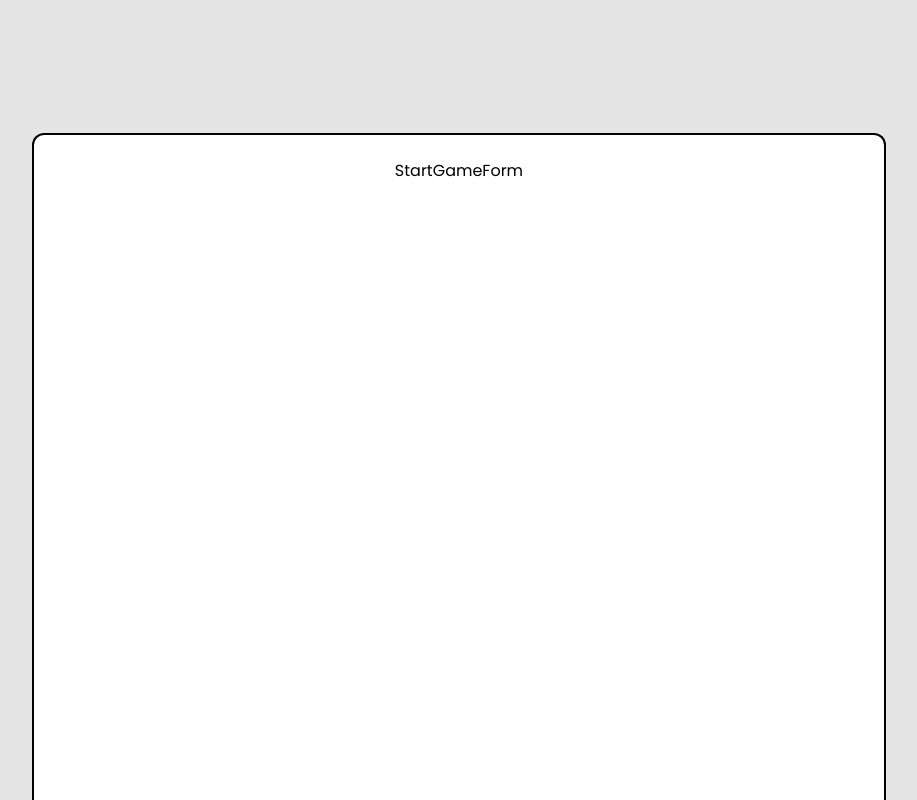
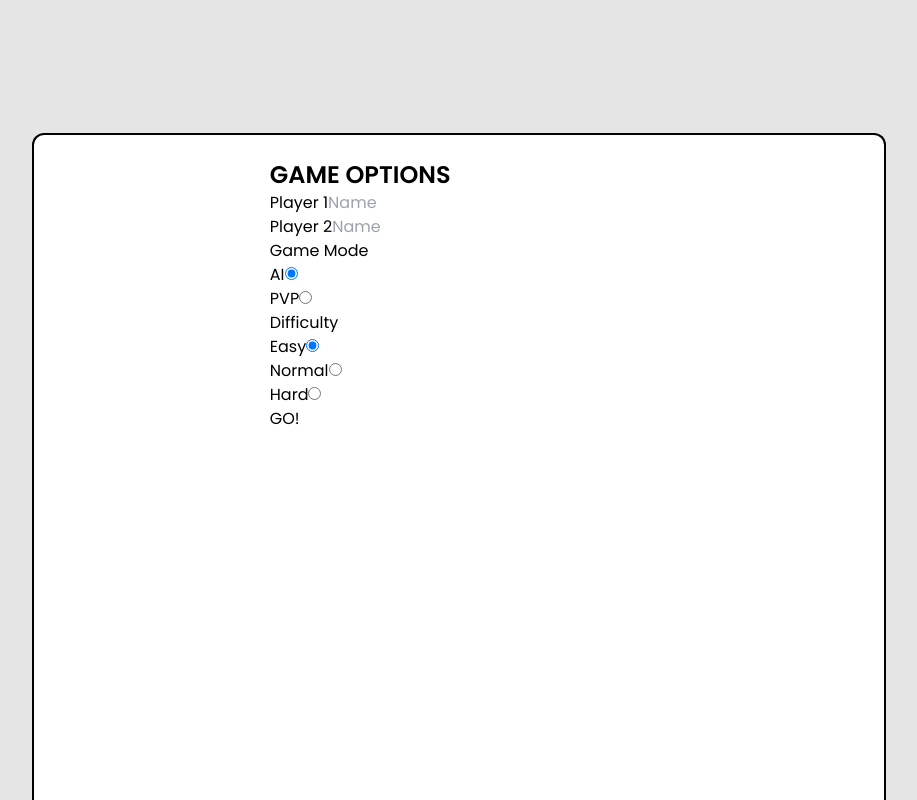
Before and after one commit to dmarts05/react-tictactoe, a React (Vite) app: page / in a window 1280 px wide. Both pictures are taken after a click on the button 640 px from the left and 459 px from the top of the page. Shown: the whole page, without its empty margins (181-1098 px from the left). Built offline with nearby package versions, Linux system fonts and the light colour scheme; the HTML template or start-up script is replaced by a standard one.

Commit message:
Add base form elements

```diff
--- a/index.html
+++ b/index.html
@@ -7,7 +7,7 @@
     <title>TicTacToe</title>
   </head>
   <body
-    class="h-screen bg-white transition-colors duration-300 dark:bg-black dark:text-white"
+    class="min-h-screen bg-white transition-colors duration-300 dark:bg-black dark:text-white"
   >
     <div id="backdrop-root"></div>
     <div id="overlay-root"></div>
--- a/src/App.jsx
+++ b/src/App.jsx
@@ -2,7 +2,7 @@ import StartPage from './components/StartPage/StartPage';
 
 export default function App() {
   return (
-    <div className='absolute inset-0 grid place-content-center'>
+    <div className='grid place-content-center'>
       <StartPage />
     </div>
   );
--- a/src/components/StartPage/StartGameForm.jsx
+++ b/src/components/StartPage/StartGameForm.jsx
@@ -1,3 +1,77 @@
+import { useForm } from 'react-hook-form';
+
 export default function StartGameForm() {
-  return <div className='flex justify-center'>StartGameForm</div>;
+  const { register, handleSubmit } = useForm();
+
+  const onSubmit = data => {
+    console.log(data);
+  };
+
+  return (
+    <div className='grid justify-center'>
+      <h2 className='text-2xl font-semibold uppercase'>Game Options</h2>
+      <form onSubmit={handleSubmit(onSubmit)}>
+        <p>
+          <label htmlFor='player-1-name'>Player 1</label>
+          <input
+            {...register('player1Name')}
+            type='text'
+            name='player-1-name'
+            id='player-1-name'
+            placeholder='Name'
+          />
+        </p>
+        <p>
+          <label htmlFor='player-2-name'>Player 2</label>
+          <input
+            {...register('player2Name')}
+            type='text'
+            name='player-2-name'
+            id='player-2-name'
+            placeholder='Name'
+          />
+        </p>
+        <fieldset {...register('gamemode')} id='gamemode'>
+          <legend>Game Mode</legend>
+          <p>
+            <label htmlFor='ai'>AI</label>
+            <input
+              type='radio'
+              name='gamemode'
+              id='ai'
+              value='ai'
+              defaultChecked
+            />
+          </p>
+          <p>
+            <label htmlFor='pvp'>PVP</label>
+            <input type='radio' name='gamemode' id='pvp' value='pvp' />
+          </p>
+        </fieldset>
+        <fieldset {...register('difficulty')} id='difficulty'>
+          <legend>Difficulty</legend>
+          <p>
+            <label htmlFor='easy'>Easy</label>
+            <input
+              type='radio'
+              name='difficulty'
+              id='easy'
+              value='easy'
+              defaultChecked
+            />
+          </p>
+          <p>
+            <label htmlFor='normal'>Normal</label>
+            <input type='radio' name='difficulty' id='normal' value='normal' />
+          </p>
+          <p>
+            <label htmlFor='hard'>Hard</label>
+            <input type='radio' name='difficulty' id='hard' value='hard' />
+          </p>
+        </fieldset>
+
+        <button>GO!</button>
+      </form>
+    </div>
+  );
 }
```
